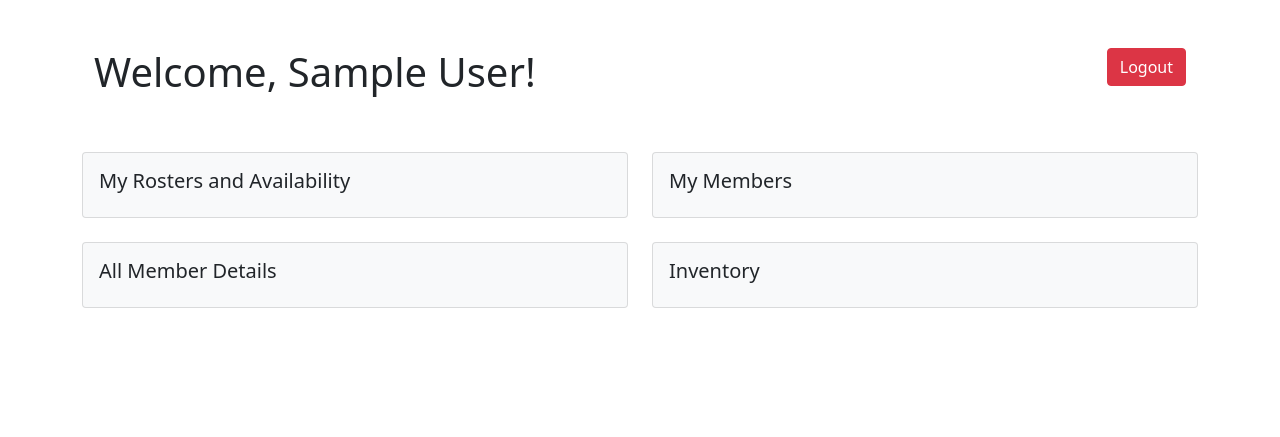
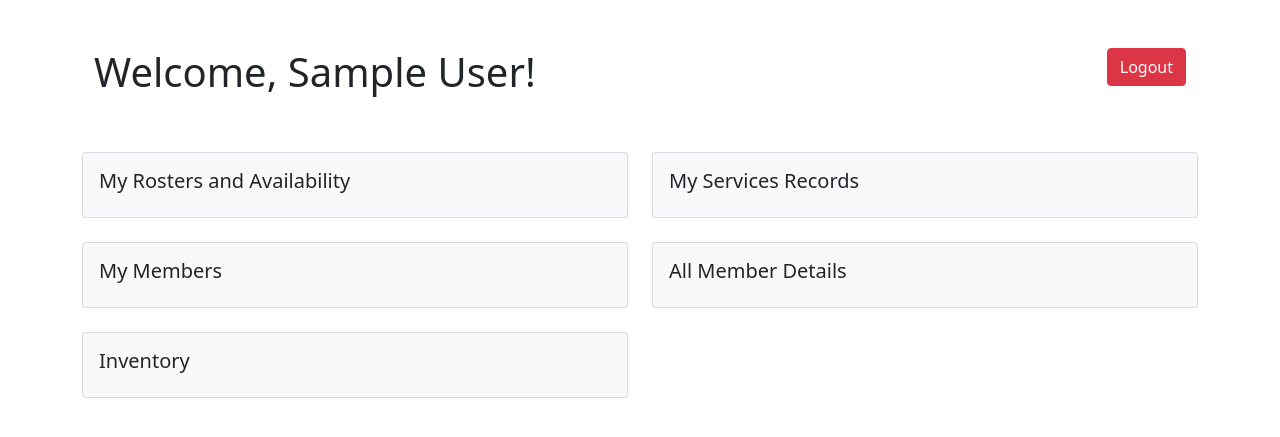
Before and after one commit to jamochl/aged_care_group2_ict30017, a PHP site: page /home in a window 1280 px wide. Shown: the top 437 px of the page. Run offline with PHP 8.4, Linux system fonts and the light colour scheme; the visitor is signed in with stand-in values (Sample User, id 1); data that the repository does not hold is empty.

Commit message:
[JL] add links to home page, improve rsoters and service records pages

```diff
--- a/src/home.php
+++ b/src/home.php
@@ -95,6 +95,15 @@
                 </a>
             </div>
             <div class="col">
+                <a href="/service_records/my.php" class="card-link">
+                    <div class="card bg-light">
+                        <div class="card-body">
+                            <h5 class="card-title">My Services Records</h5>
+                        </div>
+                    </div>
+                </a>
+            </div>
+            <div class="col">
                 <a href="/members/my.php" class="card-link">
                     <div class="card bg-light">
                         <div class="card-body">
@@ -134,6 +143,15 @@
                 </a>
             </div>
             <div class="col">
+                <a href="/service_records/my.php" class="card-link">
+                    <div class="card bg-light">
+                        <div class="card-body">
+                            <h5 class="card-title">My Services Records</h5>
+                        </div>
+                    </div>
+                </a>
+            </div>
+            <div class="col">
                 <a href="/room/index.php" class="card-link">
                     <div class="card bg-light">
                         <div class="card-body">
@@ -155,6 +173,15 @@
                 </a>
             </div>
             <div class="col">
+                <a href="/service_records/my.php" class="card-link">
+                    <div class="card bg-light">
+                        <div class="card-body">
+                            <h5 class="card-title">My Services Records</h5>
+                        </div>
+                    </div>
+                </a>
+            </div>
+            <div class="col">
                 <a href="/billing/index.php" class="card-link">
                     <div class="card bg-light">
                         <div class="card-body">
@@ -171,6 +198,15 @@
                     <div class="card bg-light">
                         <div class="card-body">
                             <h5 class="card-title">My Rosters and Availability</h5>
+                        </div>
+                    </div>
+                </a>
+            </div>
+            <div class="col">
+                <a href="/service_records/my.php" class="card-link">
+                    <div class="card bg-light">
+                        <div class="card-body">
+                            <h5 class="card-title">My Services Records</h5>
                         </div>
                     </div>
                 </a>
@@ -198,6 +234,15 @@
                     <div class="card bg-light">
                         <div class="card-body">
                             <h5 class="card-title">Rosters and availability</h5>
+                        </div>
+                    </div>
+                </a>
+            </div>
+            <div class="col">
+                <a href="/service_records/index.php" class="card-link">
+                    <div class="card bg-light">
+                        <div class="card-body">
+                            <h5 class="card-title">Services Records</h5>
                         </div>
                     </div>
                 </a>
--- a/src/rosters/index.php
+++ b/src/rosters/index.php
@@ -51,6 +51,7 @@ $staffId = isset($_SESSION['staffid']) ? intval($_SESSION['staffid']) : 1;
                         while ($row = $result->fetch_assoc()) {
                             // Construct the URL with rosterId as query parameter
                             $url = "/service_records/index.php?rosterid=" . $row['Id'];
+                            $urlAdd = "/service_records/add.php?rosterid=" . $row['Id'];
                             $urlEdit = "/rosters/edit.php?id=" . $row['Id'];
                             echo "<tr>";
                             echo "<td>{$row['StaffName']}</td>";
@@ -59,7 +60,8 @@ $staffId = isset($_SESSION['staffid']) ? intval($_SESSION['staffid']) : 1;
                             echo "<td>{$row['EndTime']}</td>";
                             echo "<td>{$row['ManagedLocationName']}</td>";
                             echo "<td>{$row['Notes']}</td>";
-                            echo "<td><a href='{$url}' class='btn btn-primary add-button'>View Related Services</a></td>";
+                            echo "<td><a href='{$urlAdd}' class='btn btn-primary add-button'>Add Service</a></td>";
+                            echo "<td><a href='{$url}' class='btn btn-primary add-button'>View Services</a></td>";
                             echo "<td><a href='{$urlEdit}' class='btn btn-primary add-button'>Edit</a></td>";
                             echo "</tr>";
                         }
--- a/src/rosters/my.php
+++ b/src/rosters/my.php
@@ -56,7 +56,7 @@ $staffId = isset($_SESSION['staffid']) ? intval($_SESSION['staffid']) : 1;
                             echo "<td>{$row['EndTime']}</td>";
                             echo "<td>{$row['ManagedLocationName']}</td>";
                             echo "<td>{$row['Notes']}</td>";
-                            echo "<td><a href='{$url}' class='btn btn-primary add-button'>View Related Services</a></td>";
+                            echo "<td><a href='{$url}' class='btn btn-primary add-button'>View Services</a></td>";
                             echo "</tr>";
                         }
                         ?>
@@ -109,6 +109,7 @@ $staffId = isset($_SESSION['staffid']) ? intval($_SESSION['staffid']) : 1;
 
         <a href="/availabilities/add.php" class="btn btn-primary add-button button-gap">Add Availability</a>
     </div>
+
 </body>
 
 </html>
--- a/src/service_records/add.php
+++ b/src/service_records/add.php
@@ -62,7 +62,8 @@ if ($_SERVER["REQUEST_METHOD"] == "POST") {
                     $roster_result = $mysqli->query($roster_query);
                     while ($row = $roster_result->fetch_assoc()) {
                         $rosterInfo = "{$row['StartTime']} - {$row['EndTime']} - {$row['ServiceType']} ({$row['Name']})";
-                        echo "<option staffid='" . $row['StaffId'] . "' starttime='" . $row['StartTime'] . "' endtime='" . $row["EndTime"] . "' value='" . $row['Id'] . "'>$rosterInfo</option>";
+                        $selected = isset($_GET['rosterid']) && $_GET['rosterid'] == $row['Id'] ? 'selected' : '';
+                        echo "<option staffid='" . $row['StaffId'] . "' starttime='" . $row['StartTime'] . "' endtime='" . $row["EndTime"] . "' value='" . $row['Id'] . "' $selected>$rosterInfo</option>";
                     }
                     ?>
                 </select>
--- a/src/service_records/my.php
+++ b/src/service_records/my.php
@@ -102,6 +102,8 @@ $staffId = isset($_SESSION['staffid']) ? intval($_SESSION['staffid']) : null;
             echo "<p>No service history for this roster or staff</p>";
         }
         ?>
+
+        <a href="/service_records/add.php" class="btn btn-primary add-button button-gap">Create Service Records</a>
     </div>
 </body>
 
```
Also changed, not shown: 1 other file.
